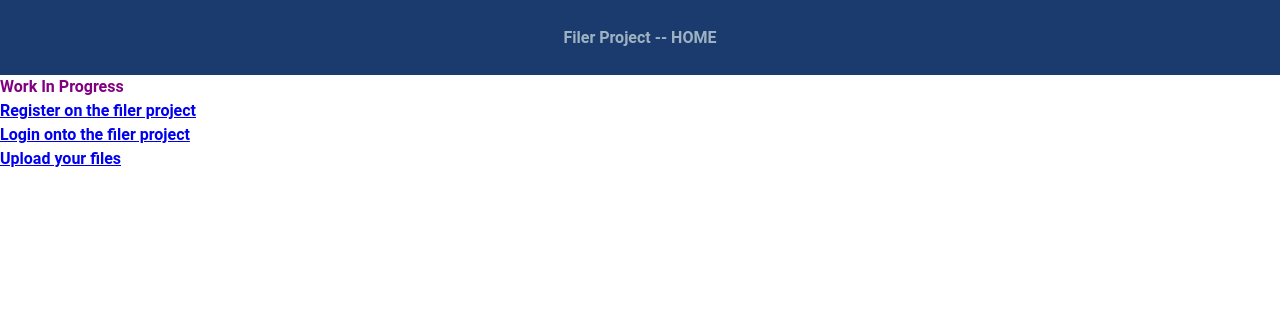
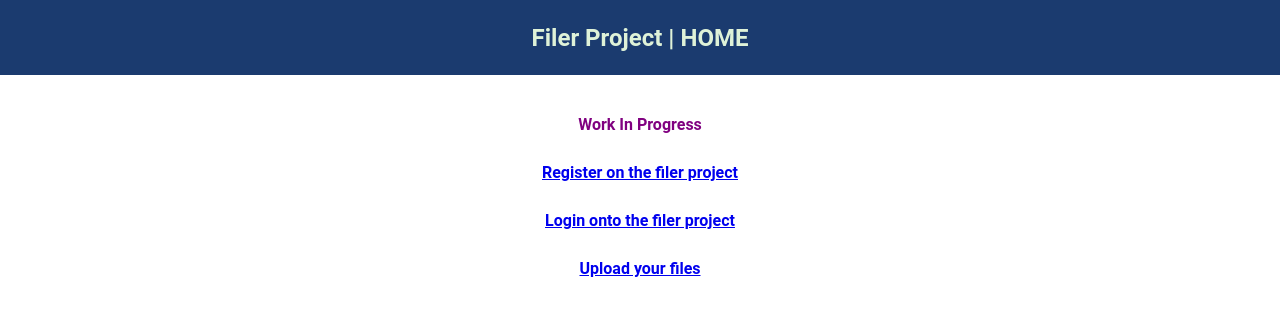
Before and after one commit to MrStrikes/Filer2, a PHP site: page / in a window 1280 px wide. Shown: the top 316 px of the page. Run offline with PHP 8.4, Linux system fonts and the light colour scheme; some libraries are stand-ins or nearby versions.

Commit message:
Style and image show

```diff
--- a/Controller/UploadController.php
+++ b/Controller/UploadController.php
@@ -11,7 +11,8 @@ class UploadController extends BaseController
         $manager = new FilesManager();
         $sendUserFiles = $manager->uploadFile();
         $arr = [
-            'files' => $sendUserFiles
+            'files' => $sendUserFiles,
+            'uploaddir' => 'upload/'.$_SESSION['username']
         ];
         return $this->render('upload.html.twig', $arr);
     }
--- a/Model/FilesManager.php
+++ b/Model/FilesManager.php
@@ -4,9 +4,10 @@ class FilesManager
 {
     public function uploadFile()
     {
+        $uploaddir = 'upload/' . $_SESSION['username'];
+
         if (isset($_FILES['user_file']))
         {
-            $uploaddir = 'upload/' . $_SESSION['username'];
             if (file_exists("upload/" . $_FILES["user_file"]["name"]))
                 echo $_FILES["user_file"]["name"] . " already exists. ";
             else
--- a/assets/style.css
+++ b/assets/style.css
@@ -25,13 +25,22 @@ small
     color: purple;
 }
 
+.nav {
+    display: flex;
+    flex-direction: column;
+    justify-content: center;
+    align-items: center;
+    margin-top: 3%;
+}
+
 .header {
     display: flex;
     align-items: center;
     justify-content: center;
     background-color: #1B3B6F;
     height: 75px;
-    color: #9EB3C2;
+    color: #dff2d8;
+    font-size: x-large;
 }
 
 .input_file {
--- a/config/config.php
+++ b/config/config.php
@@ -5,7 +5,7 @@ $config = [
     'db' => [
         'name'     => 'filer2',
         'user'     => 'root',
-        'password' => 'root',
+        'password' => '',
         'host'     => '127.0.0.1',
         'port'     => 3306
     ],
--- a/views/home.html.twig
+++ b/views/home.html.twig
@@ -6,7 +6,7 @@
 
 
 {% block content %}
-<h1>
+<h1 class="nav">
   <small>Work In Progress</small><br>
   <a href="?action=register">Register on the filer project</a><br>
   <a href="?action=login">Login onto the filer project</a><br>
--- a/views/layout.html.twig
+++ b/views/layout.html.twig
@@ -6,7 +6,7 @@
     <link rel="stylesheet" href="assets/style.css">
   </head>
   <body>
-  <header><h2 class="header"> Filer Project -- {% block header_title %} {% endblock %}</h2></header>
+  <header><h2 class="header"> Filer Project | {% block header_title %} {% endblock %}</h2></header>
 
   {% block content %}{% endblock %}
   </body>
--- a/views/upload.html.twig
+++ b/views/upload.html.twig
@@ -11,7 +11,7 @@
 </form>
 
 {% for files in files %}
-<p>{{ files }}</p>
+<p><img src="{{ uploaddir }}/{{ files }}" width="auto" height="100px"></p>
 {% endfor %}
 <a href="?action=home">Go back to homepage</a>
 {% endblock %}
```
